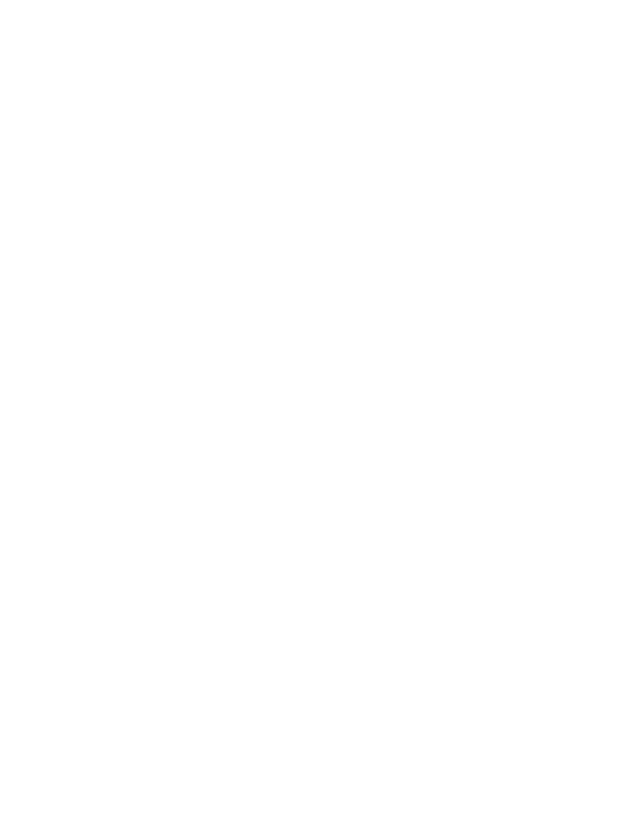
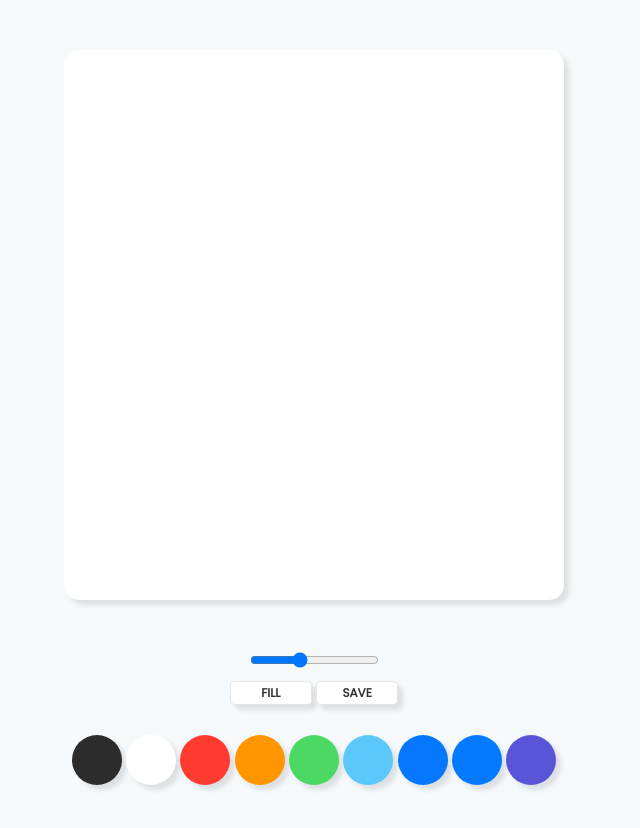
Before and after one commit to ThangSuperMan/PaintJS, a plain HTML site: page index.html in a window 1280 px wide. Shown: the whole page, without its empty margins (326-966 px from the left). Before the commit the page ends 800 px from the top, so only its background shows below. Drawn offline with Linux system fonts and the light colour scheme.

Commit message:
seconde commit

```diff
--- a/app.js
+++ b/app.js
@@ -0,0 +1,78 @@
+// Variables
+const canvas = document.getElementById("jsCanvas");
+const colors = document.querySelectorAll("#jsColor");
+const range = document.getElementById("jsRange");
+
+// get Pixels inside element
+const context = canvas.getContext('2d');
+
+var panting = false;
+
+// setting width and height pixels modifier of canvas
+canvas.width = 500;
+canvas.height = 500;
+
+// setting color for line
+context.strokeStyle = "#2c2c2c";
+context.lineWidth = 2.5;
+
+// Functions
+function handleRangeChange(event) {
+    // width of line
+    const size = event.target.value;
+    context.lineWidth = size;
+}
+
+function handleColorClick(event) {
+    const bgColor = event.target.style.backgroundColor;
+    context.strokeStyle = bgColor;
+}
+
+function startPainting() {
+    panting = true;
+}
+
+function stopPainting() {
+    panting = false;
+}
+
+function  onMouseMove(event) {
+    const x = event.offsetX;
+    const y = event.offsetY;
+
+    if(!panting) {
+        context.beginPath();
+    } else {
+        context.lineTo(x, y);
+        context.stroke();
+    }
+}
+
+function onMouseDown(event){
+    // start painting when the user click mouse down
+    startPainting();
+}
+
+function onMouseUp(event) {
+    stopPainting();
+    console.log("mouse up");
+}
+
+// Add events
+
+// examine exist
+if(canvas) {
+    canvas.addEventListener("mousemove", onMouseMove);
+    canvas.addEventListener("mousedown", onMouseDown);
+    canvas.addEventListener("mouseup", stopPainting);
+
+    // add event stop painting when user leave canvas
+    canvas.addEventListener("mouseleave", stopPainting);
+}
+
+// Convert Object into array
+colors.forEach(color => color.addEventListener("click", handleColorClick));
+
+if(range) {
+    range.addEventListener("input", handleRangeChange);
+}
--- a/index.html
+++ b/index.html
@@ -6,12 +6,36 @@
     <meta name="viewport" content="width=device-width, initial-scale=1.0">
     <title>Paint JS</title>
 
+    <!-- FILE CSS -->
     <link rel="stylesheet" href="style.css">
+
 </head>
 <body>
+    <canvas id="jsCanvas" class="canvas"></canvas>
+    <div class="control">
 
+        <div class="control__range">
+            <input type="range" id="jsRange" min="1" max="5" value="2.5" step="0.1">
+        </div>
+        <div class="control__btns">
+            <button id="jsMode">Fill</button>
+            <button id="idjsSave">Save</button>
+        </div>
+        <div class="control__colors" id="jsColors">
+            <div class="control__color" id="jsColor" style="background-color: #2c2c2c;"></div>
+            <div class="control__color" id="jsColor" style="background-color: white;"></div>
+            <div class="control__color" id="jsColor" style="background-color: #FF3B30;"></div>
+            <div class="control__color" id="jsColor" style="background-color: #FF9500;"></div>
+            <div class="control__color" id="jsColor" style="background-color: #4CD963;"></div>
+            <div class="control__color" id="jsColor" style="background-color: #5AC8FA;"></div>
+            <div class="control__color" id="jsColor" style="background-color: #0578FF;"></div>
+            <div class="control__color" id="jsColor" style="background-color: #0579FF;"></div>
+            <div class="control__color" id="jsColor" style="background-color: #5856D6;"></div>
+        </div>
 
+    </div>
 
+    <!-- FILE JS -->
     <script src="app.js"></script>
 </body>
 </html>
--- /dev/null
+++ b/reset.css
@@ -0,0 +1,48 @@
+/* http://meyerweb.com/eric/tools/css/reset/
+   v2.0 | 20110126
+   License: none (public domain)
+*/
+
+html, body, div, span, applet, object, iframe,
+h1, h2, h3, h4, h5, h6, p, blockquote, pre,
+a, abbr, acronym, address, big, cite, code,
+del, dfn, em, img, ins, kbd, q, s, samp,
+small, strike, strong, sub, sup, tt, var,
+b, u, i, center,
+dl, dt, dd, ol, ul, li,
+fieldset, form, label, legend,
+table, caption, tbody, tfoot, thead, tr, th, td,
+article, aside, canvas, details, embed,
+figure, figcaption, footer, header, hgroup,
+menu, nav, output, ruby, section, summary,
+time, mark, audio, video {
+	margin: 0;
+	padding: 0;
+	border: 0;
+	font-size: 100%;
+	font: inherit;
+	vertical-align: baseline;
+}
+/* HTML5 display-role reset for older browsers */
+article, aside, details, figcaption, figure,
+footer, header, hgroup, menu, nav, section {
+	display: block;
+}
+body {
+	line-height: 1;
+}
+ol, ul {
+	list-style: none;
+}
+blockquote, q {
+	quotes: none;
+}
+blockquote:before, blockquote:after,
+q:before, q:after {
+	content: '';
+	content: none;
+}
+table {
+	border-collapse: collapse;
+	border-spacing: 0;
+}
--- a/style.css
+++ b/style.css
@@ -0,0 +1,69 @@
+@import "reset.css";
+@import url('https://fonts.googleapis.com/css2?family=Poppins:wght@100;300;400&display=swap');
+body {
+    background-color: #f6f9fc;
+    font-family: 'Poppins', sans-serif;
+    padding: 50px 0px;
+    display: flex;
+    align-items: center;
+    flex-direction: column;
+}
+
+.canvas {
+    display: block;
+    width: 500px;
+    height: 500px;
+    background-color: #fff;
+    border-radius: 15px;
+    box-shadow: 5px 5px 5px rgba(0, 0, 0, 0.1);
+    padding-top: 50px;
+    margin: 0 auto;
+}
+
+.control {
+    margin-top: 50px;
+    display: flex;
+    flex-direction: column;
+    align-items: center;
+}
+
+.control .control__btns {
+    margin-bottom: 30px;
+}
+
+.control__btns button {
+    all: unset;
+    background-color:white;
+    padding: 5px 0px;
+    width: 80px;
+    text-align: center;
+    border-radius: 5px;
+    box-shadow: 5px 5px 5px rgba(0, 0, 0, 0.1);
+    border: 1px solid rgba(0, 0, 0, 0.1);
+    color: rgba(0, 0, 0, 0.8);
+    text-transform: uppercase;
+    font-weight: 800;
+    font-size: 12px;
+}
+
+.control__btns button:active {
+    transform: scale(0.98);
+}
+
+.control__colors .control__color {
+    display: inline-block;
+    width: 50px;
+    height: 50px;
+    border-radius: 25px;
+    cursor: pointer;
+    box-shadow: 5px 5px 5px rgba(0, 0, 0, 0.1);
+}
+
+.control .control__range {
+    margin-bottom: 10px;
+}
+
+.control__eraser img {
+    width: 100%;
+    height: 100px;
+}
```
